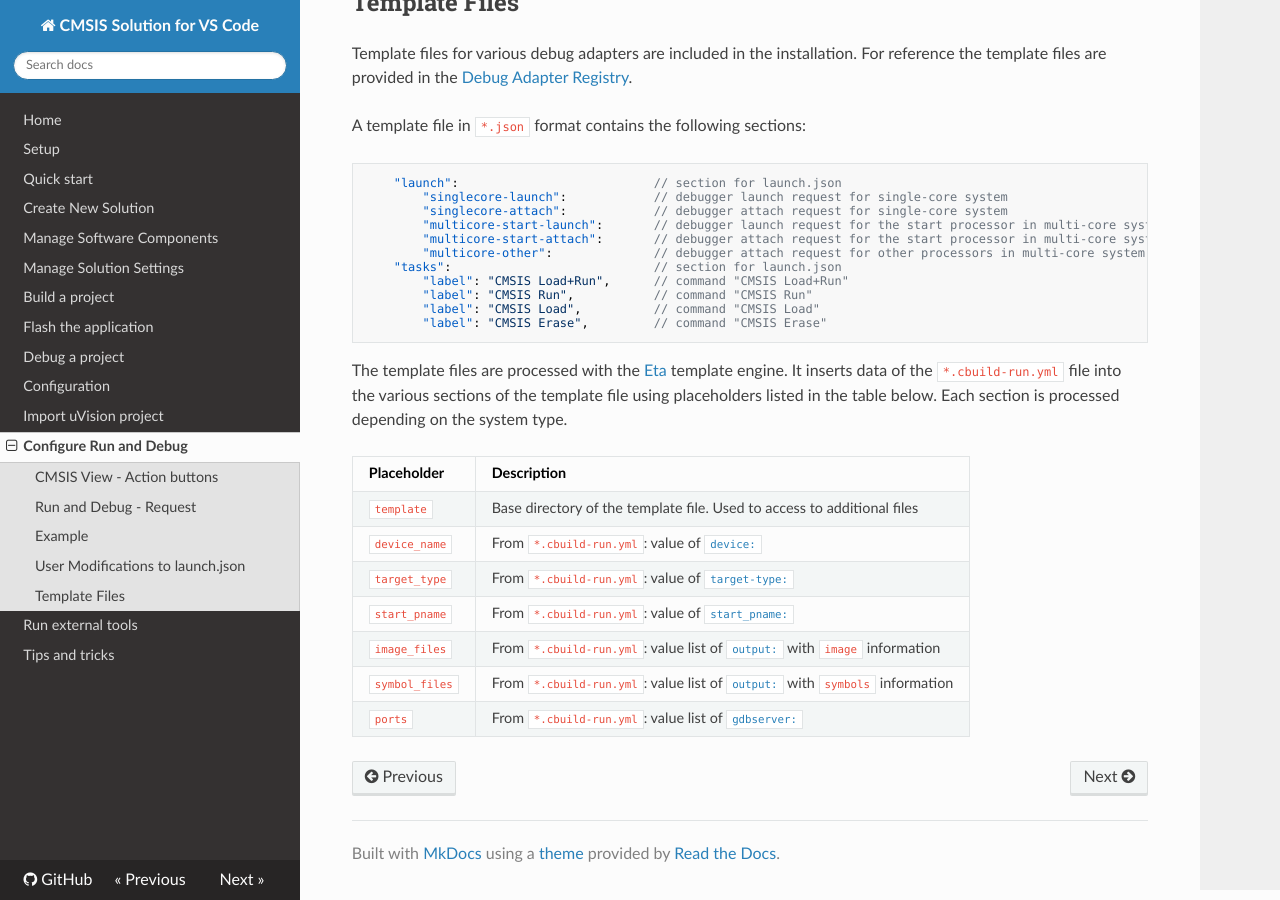
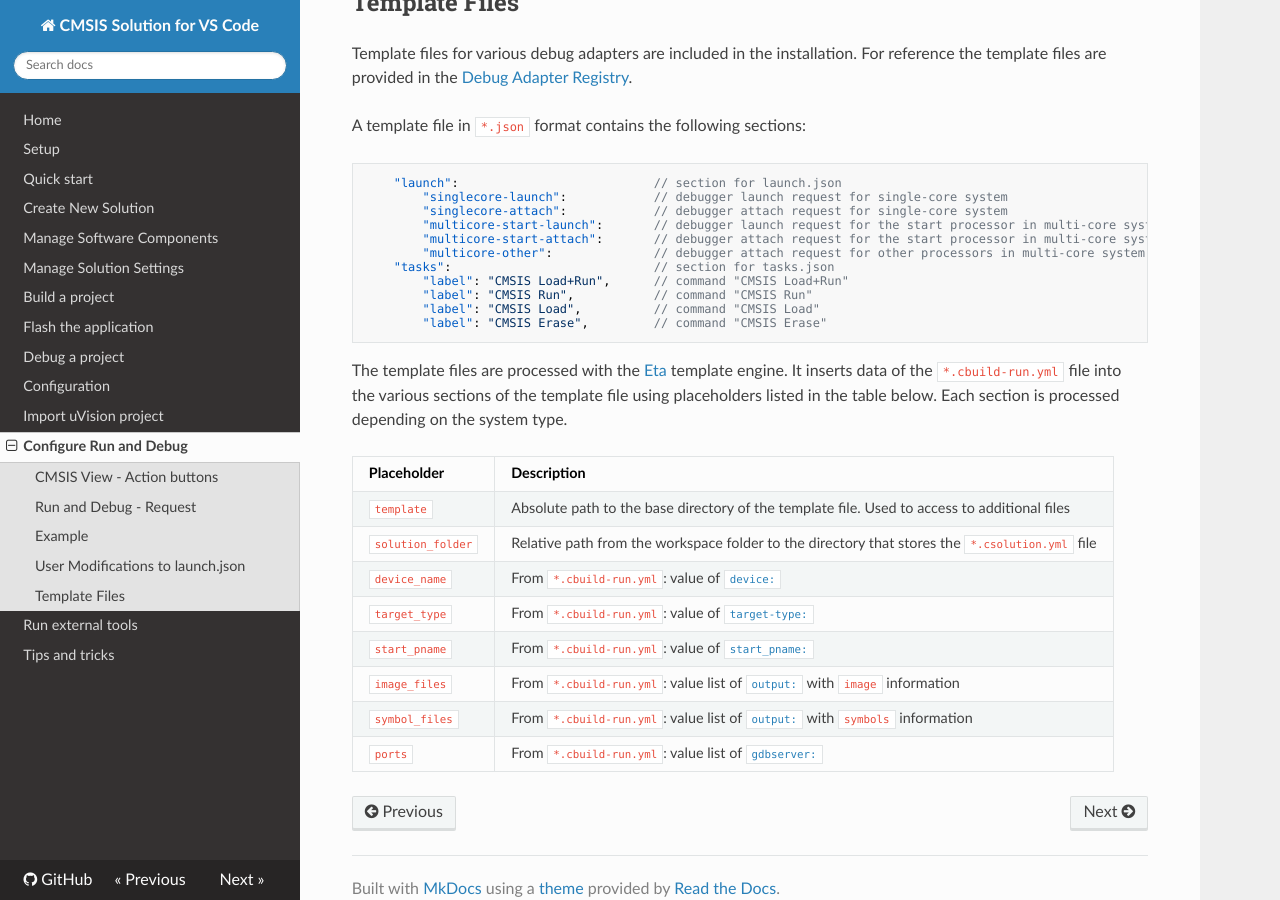
Before and after one commit to MDK-Packs/vscode-cmsis-solution-docs, an MkDocs documentation site: the page built from docs/conf_debug.md, in a window 1280 px wide and 900 px high, scrolled down 3201 px. Built offline with MkDocs 1.6.1, drawn with Linux system fonts in a browser that asks for light colours; nearby versions of some CDN libraries.

Commit message:
typo + `solution_folder` added

```diff
--- a/docs/conf_debug.md
+++ b/docs/conf_debug.md
@@ -89,7 +89,7 @@ A template file in `*.json` format contains the following sections:
         "multicore-start-launch":       // debugger launch request for the start processor in multi-core system.
         "multicore-start-attach":       // debugger attach request for the start processor in multi-core system.
         "multicore-other":              // debugger attach request for other processors in multi-core system.
-    "tasks":                            // section for launch.json
+    "tasks":                            // section for tasks.json
         "label": "CMSIS Load+Run",      // command "CMSIS Load+Run"
         "label": "CMSIS Run",           // command "CMSIS Run"
         "label": "CMSIS Load",          // command "CMSIS Load"
@@ -98,9 +98,10 @@ A template file in `*.json` format contains the following sections:
 
 The template files are processed with the [Eta](https://eta.js.org/) template engine. It inserts data of the `*.cbuild-run.yml` file into the various sections of the template file using placeholders listed in the table below. Each section is processed depending on the system type.
 
-Placeholder    | Description
-:--------------|:----------------
-`template`     | Base directory of the template file. Used to access to additional files
+Placeholder       | Description
+:-----------------|:----------------
+`template`        | Absolute path to the base directory of the template file. Used to access to additional files
+`solution_folder` | Relative path from the workspace folder to the directory that stores the `*.csolution.yml` file
 `device_name`  | From `*.cbuild-run.yml`: value of [`device:`](https://open-cmsis-pack.github.io/cmsis-toolbox/YML-CBuild-Format/#file-structure-of-cbuild-runyml)
 `target_type`  | From `*.cbuild-run.yml`: value of [`target-type:`](https://open-cmsis-pack.github.io/cmsis-toolbox/YML-CBuild-Format/#file-structure-of-cbuild-runyml)
 `start_pname`  | From `*.cbuild-run.yml`: value of [`start_pname:`](https://open-cmsis-pack.github.io/cmsis-toolbox/YML-CBuild-Format/#debugger)
```
